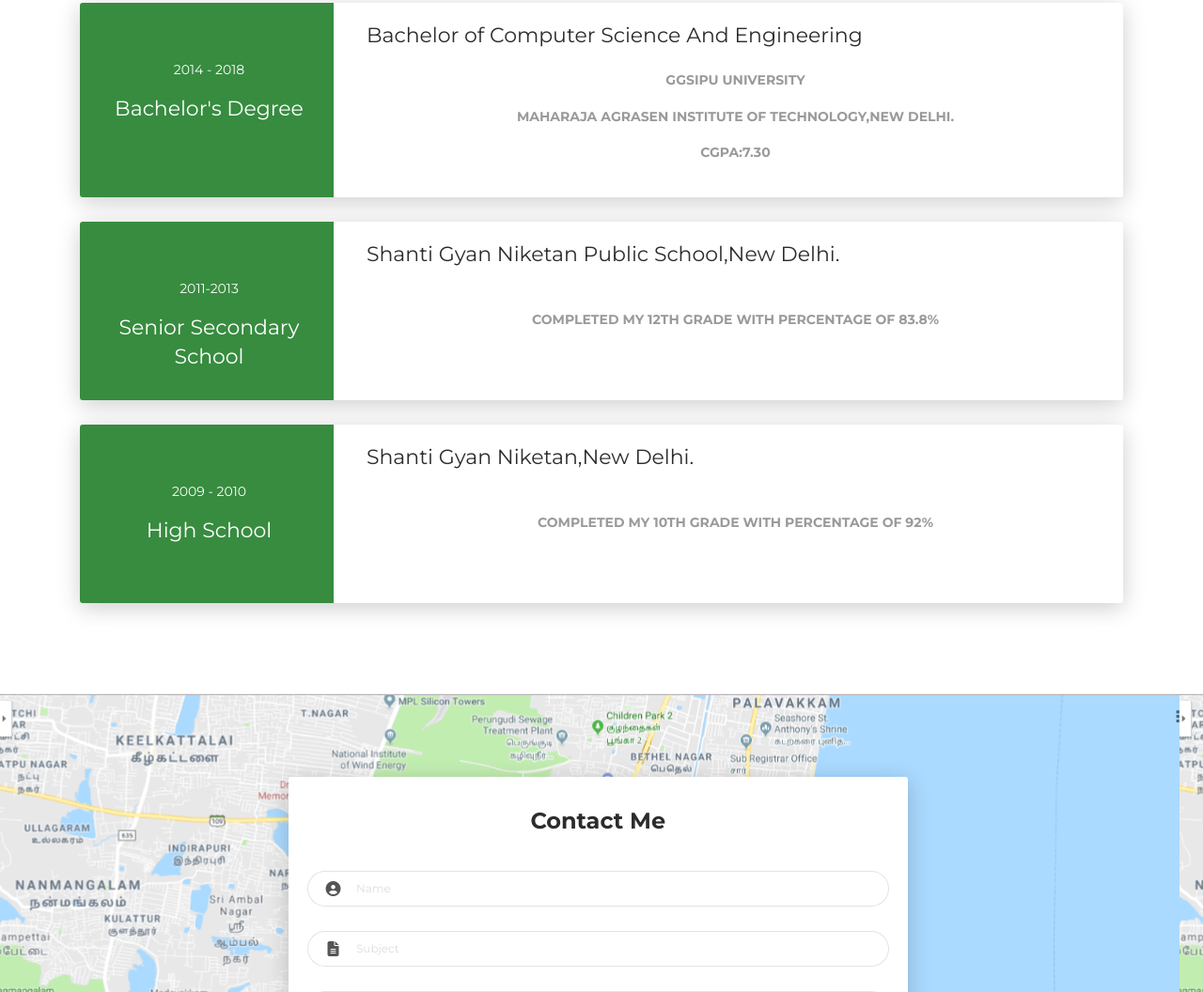
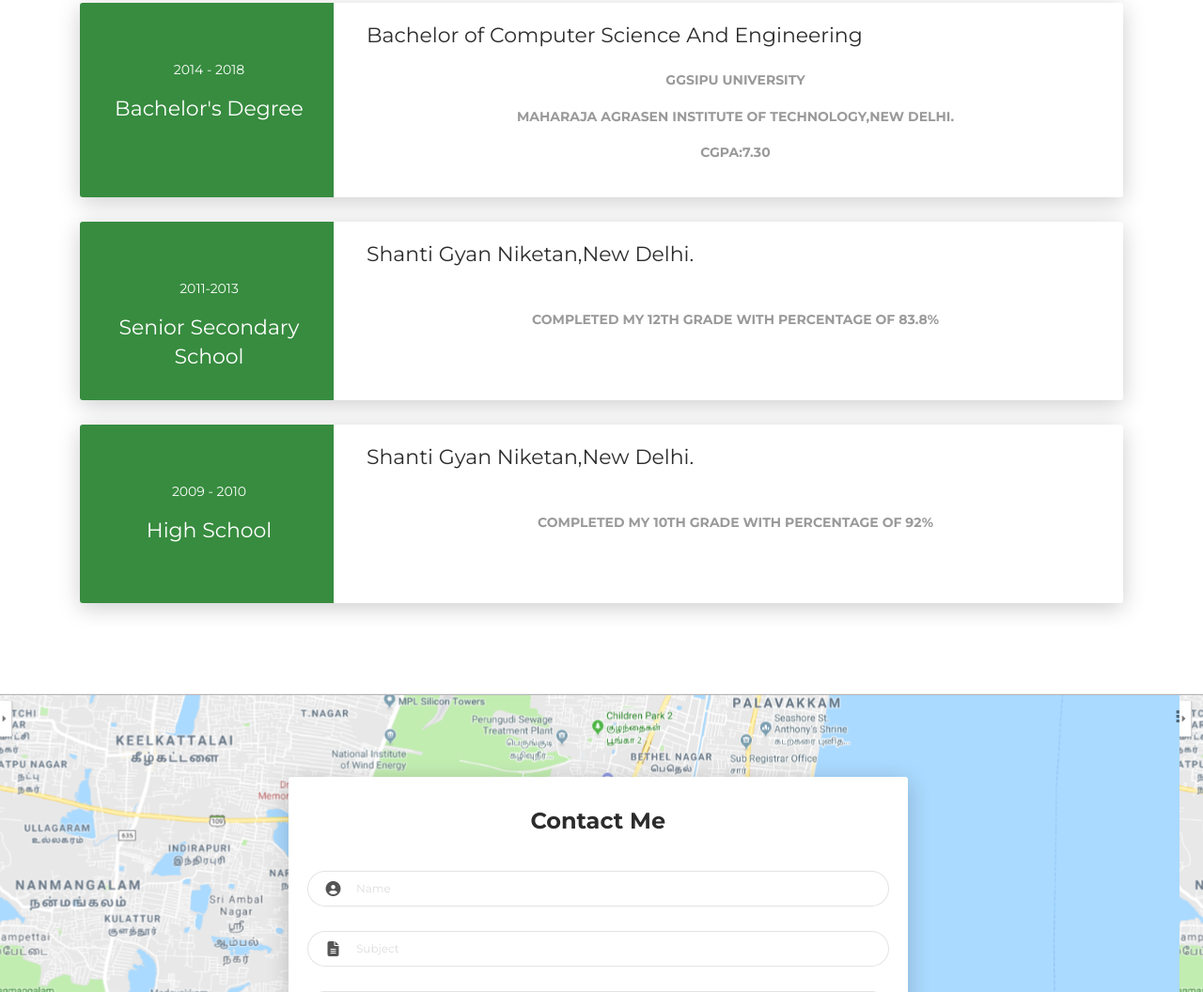
Before and after one commit to ashishparjapati0187/ashishparjapati0187.github.io, a plain HTML site: page index.html in a window 1280 px wide. Shown: the part 3409-4465 px from the top of the page at 94% size. Drawn offline with Linux system fonts and the light colour scheme.

Commit message:
after changing

```diff
--- a/index.html
+++ b/index.html
@@ -344,7 +344,7 @@
         </div>
         <div class="col-md-9" data-aos="fade-left" data-aos-offset="50" data-aos-duration="500">
           <div class="card-body">
-            <div class="h5">Bachelor of Computer Science And Engineering</div>
+            <div class="h5">      Bachelor of Computer Science And Engineering</div>
 			<br>
 			<p class="category">GGSIPU University</p>
             <p class="category">Maharaja Agrasen Institute Of Technology,New Delhi.</p>
@@ -358,12 +358,12 @@
         <div class="col-md-3 bg-primary" data-aos="fade-right" data-aos-offset="50" data-aos-duration="500">
           <div class="card-body cc-education-header">
             <p>2011-2013</p>
-            <div class="h5">Senior Secondary School</div>
+            <div class="h5">    Senior Secondary School</div>
           </div>
         </div>
         <div class="col-md-9" data-aos="fade-left" data-aos-offset="50" data-aos-duration="500">
           <div class="card-body">
-            <div class="h5">Shanti Gyan Niketan Public School,New Delhi.</div>
+            <div class="h5">Shanti Gyan Niketan,New Delhi.</div>
 			<br>
 			<br>
             <p class="category">Completed my 12th Grade with percentage of 83.8%</p>
```
